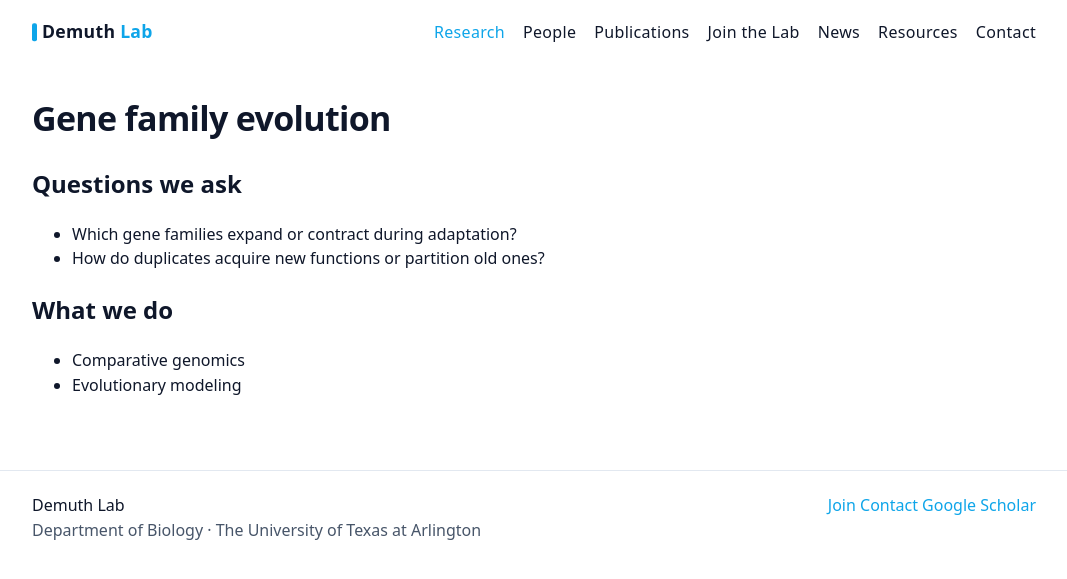
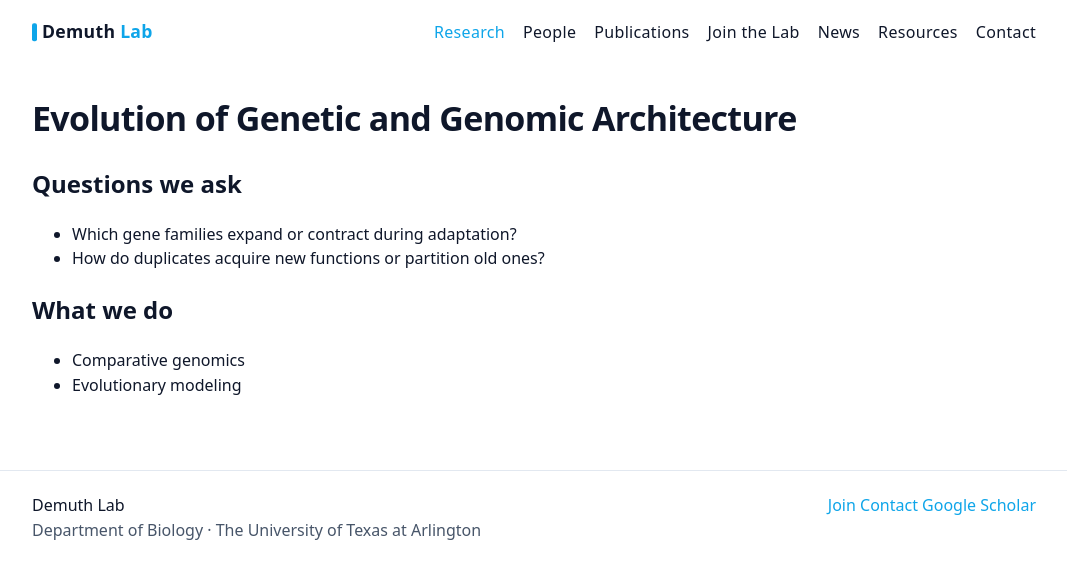
Before and after one commit to demuth-lab/demuth-lab.github.io, a Jekyll site: the page built from research/genome-evolution.md, in a window 1280 px wide. Shown: the top 579 px of the page, without its empty margins (106-1173 px from the left). Built offline with Jekyll 4.4.1, drawn with Linux system fonts in a browser that asks for light colours; some of the changed lines change nothing that is shown.

Commit message:
Update genome-evolution.md

```diff
--- a/research/genome-evolution.md
+++ b/research/genome-evolution.md
@@ -1,7 +1,15 @@
 ---
-title: "Gene family evolution"
-summary: "Birth–death dynamics, adaptation, and turnover across genomes."
+title: "Evolution of Genetic and Genomic Architecture"
+summary: "How genomes change across evolutionary time"
 hero_image: "/assets/img/research/placeholder-research.jpg"
+card_image: "/assets/img/research/tcas_tcon_synteny.webp"
+card_title: "Evolution of Genetic and Genomic Architecture"
+card_blurb: "Add a short card description here."
+key_pubs:
+  - title: "Add a key paper here"
+    citation: "Author A, Author B (Year) Journal"
+    doi: ""
+order: 3
 ---
 
 ## Questions we ask
```
